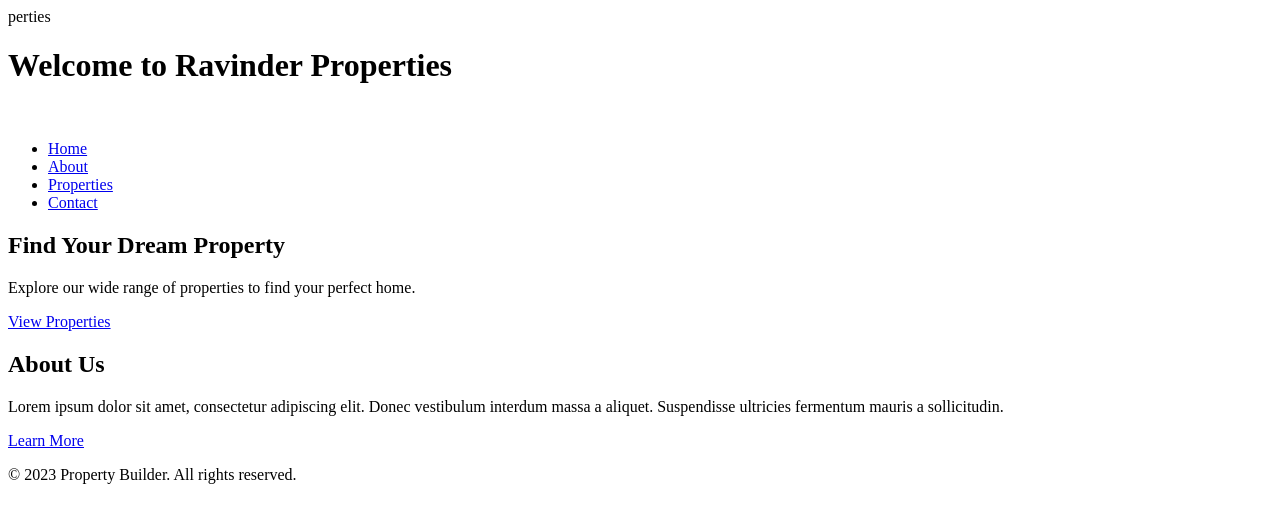
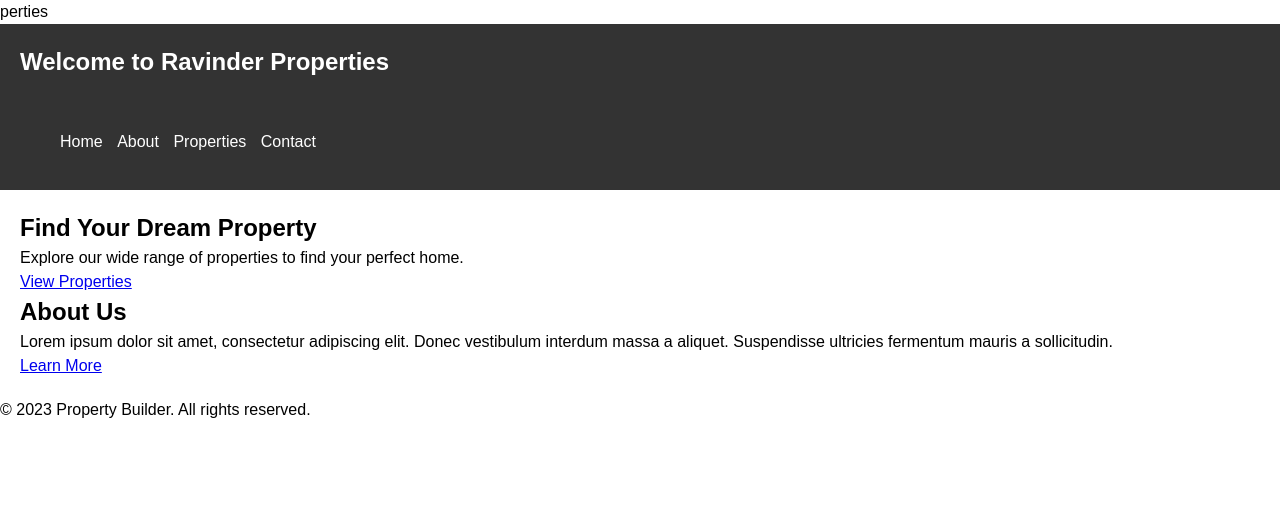
Before and after one commit to vitabhishek/RavinderProperties, a plain HTML site: page index.html in a window 1280 px wide. Drawn offline with Linux system fonts and the light colour scheme; a script that the page names is missing.

Commit message:
Update styles.css

```diff
--- a/styles.css
+++ b/styles.css
@@ -1,2 +1,56 @@
 /* Reset some default styles */
-body, h1, h2, h3, p
+body, h1, h2, h3, p {
+  margin: 0;
+  padding: 0;
+}
+
+body {
+  font-family: Arial, sans-serif;
+  line-height: 1.5;
+}
+
+header {
+  background-color: #333;
+  color: #fff;
+  padding: 20px;
+}
+
+header h1 {
+  font-size: 24px;
+  margin-bottom: 10px;
+}
+
+nav ul {
+  list-style: none;
+}
+
+nav ul li {
+  display: inline-block;
+  margin-right: 10px;
+}
+
+nav ul li a {
+  color: #fff;
+  text-decoration: none;
+}
+
+main {
+  padding: 20px;
+}
+
+.hero {
+  background-image: url('hero-image.jpg');
+  background-size: cover;
+  background-position: center;
+  padding: 100px;
+  text-align: center;
+}
+
+.hero-content {
+  background-color: rgba(255, 255, 255, 0.8);
+  padding: 20px;
+  max-width: 500px;
+  margin: 0 auto;
+}
+
+.hero-content h2 {
```
